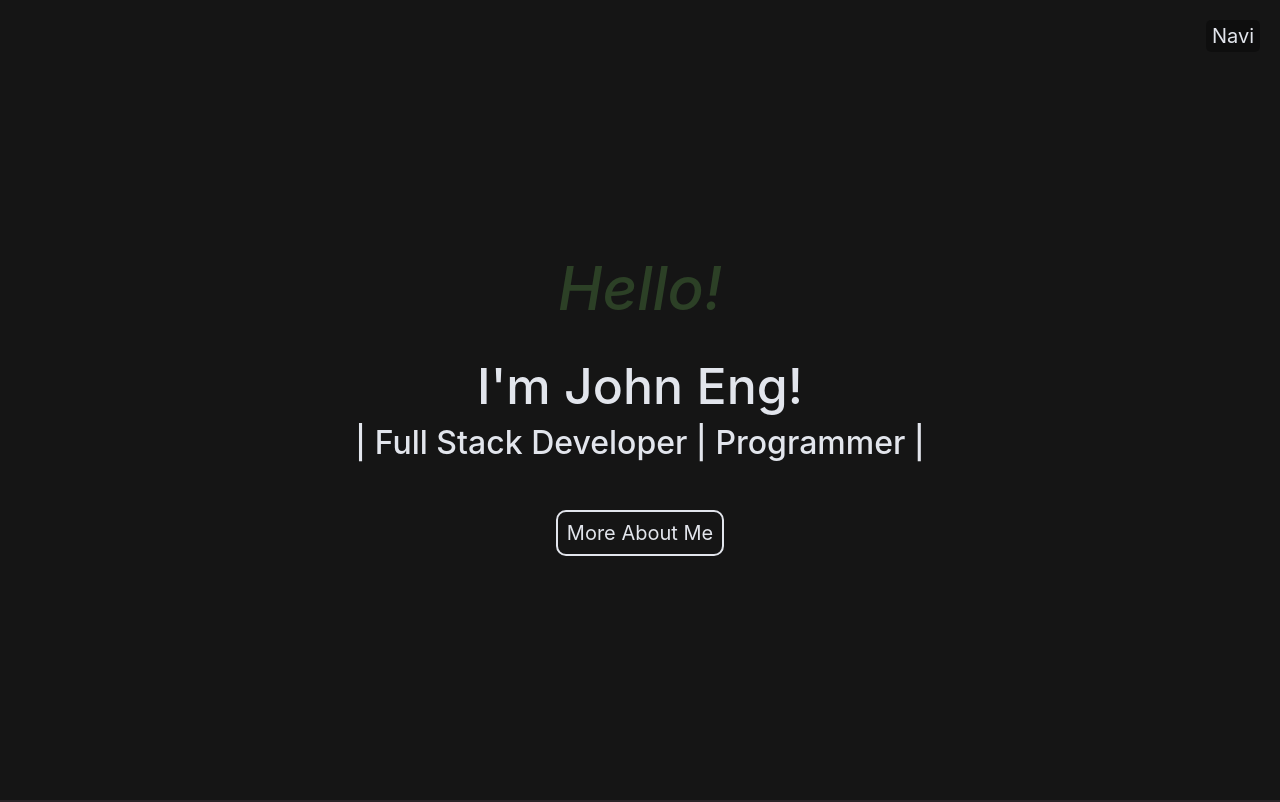
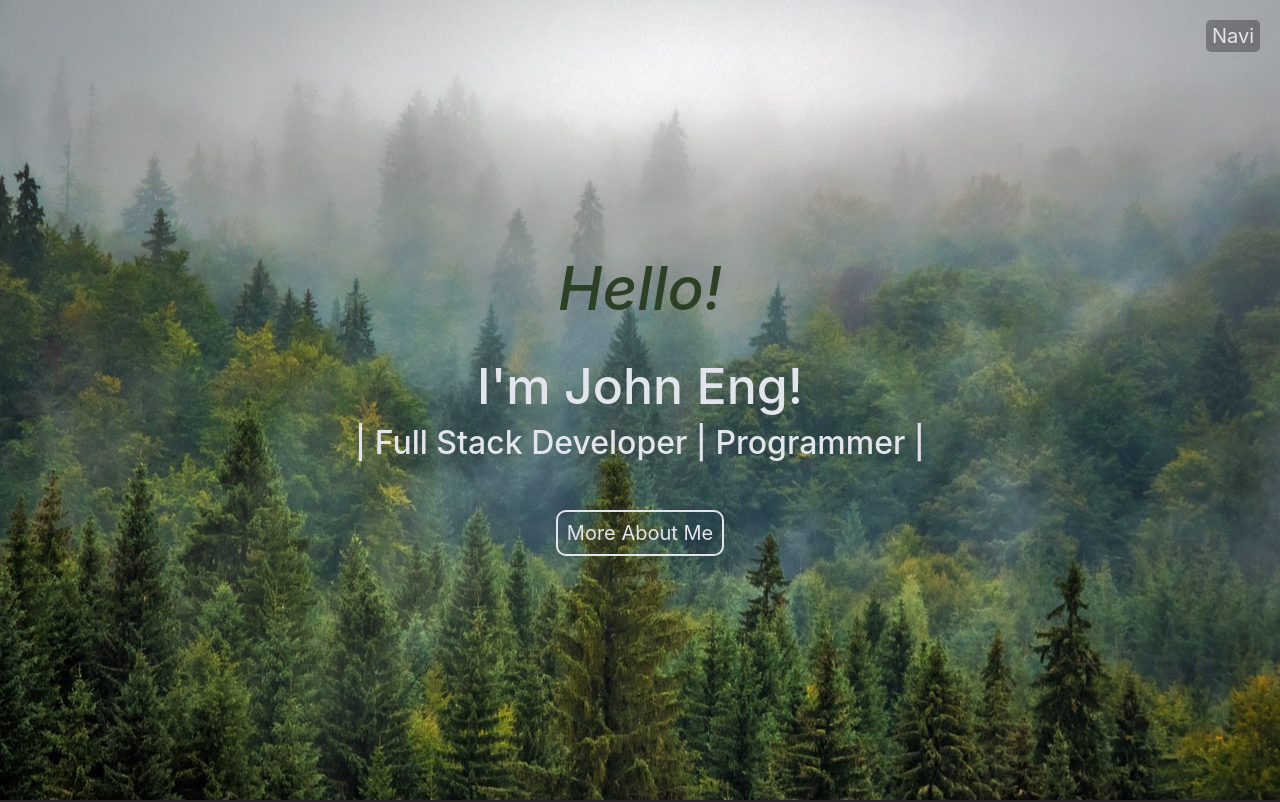
Before and after one commit to john1eng/My_Portfolio, a plain HTML site: page My_Portfolio.html in a window 1280 px wide. Shown: the top 802 px of the page. Drawn offline with nearby package versions, Linux system fonts and the light colour scheme; no server answers.

Commit message:
updated css

```diff
--- a/portfolio.css
+++ b/portfolio.css
@@ -9,7 +9,7 @@ body{
 
 /* INTRO PICTURE */
 #intro{
-  background: #151515 url(Portfolio/Pictures/mist-forest.jpg) no-repeat center;
+  background: #151515 url(portfolios/Pictures/mist-forest.jpg) no-repeat center;
   -webkit-background-size: cover;
   -moz-background-size: cover;
   background-size:cover;
```
